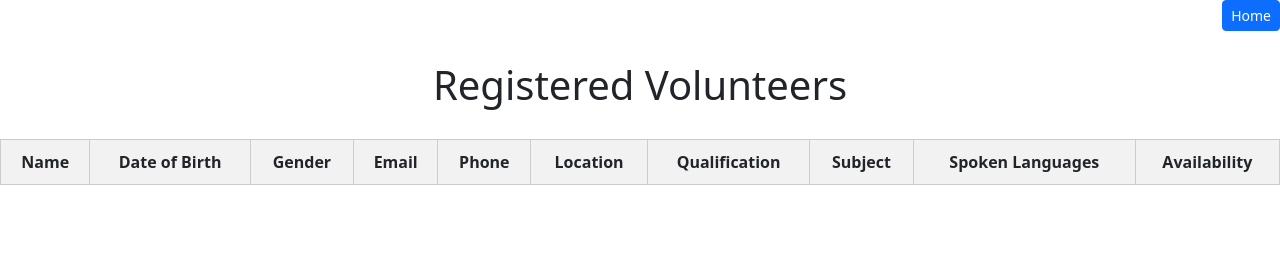
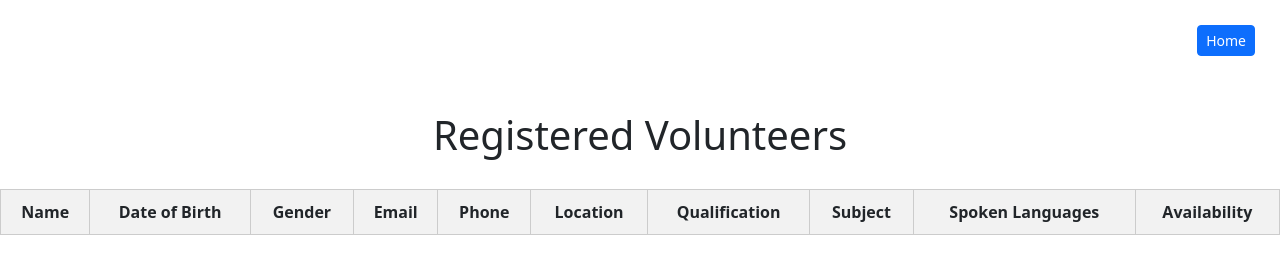
Before and after one commit to rahulmannil201/RegistrationForm, a plain HTML site: page admin.html in a window 1280 px wide. Drawn offline with nearby package versions, Linux system fonts and the light colour scheme; no server answers.

Commit message:
Update style.css

```diff
--- a/css/style.css
+++ b/css/style.css
@@ -27,3 +27,7 @@ table {
     text-align: center;
     margin: 30px 0;
   }
+
+.homepage{
+    padding: 25px;
+}
```
